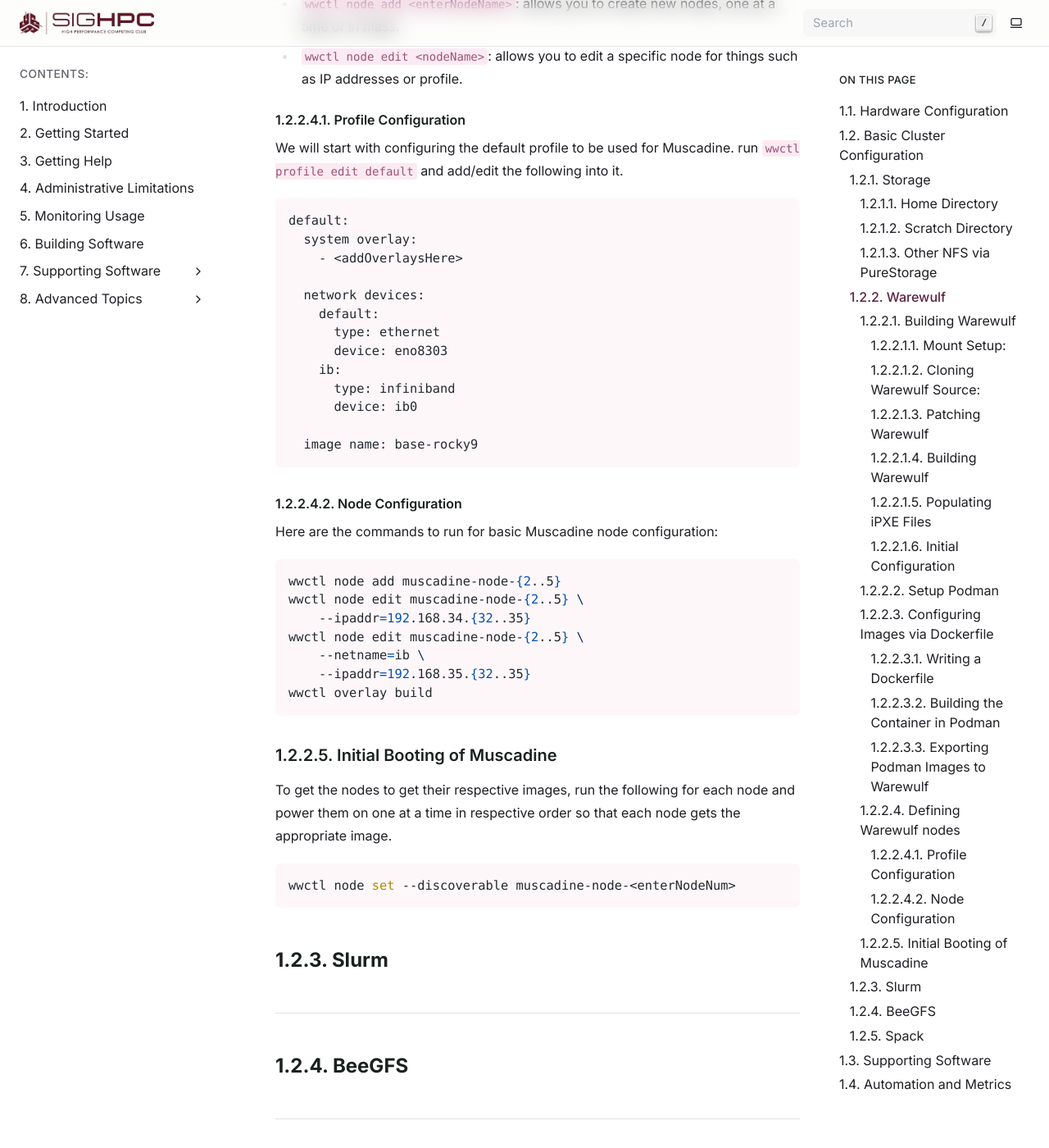
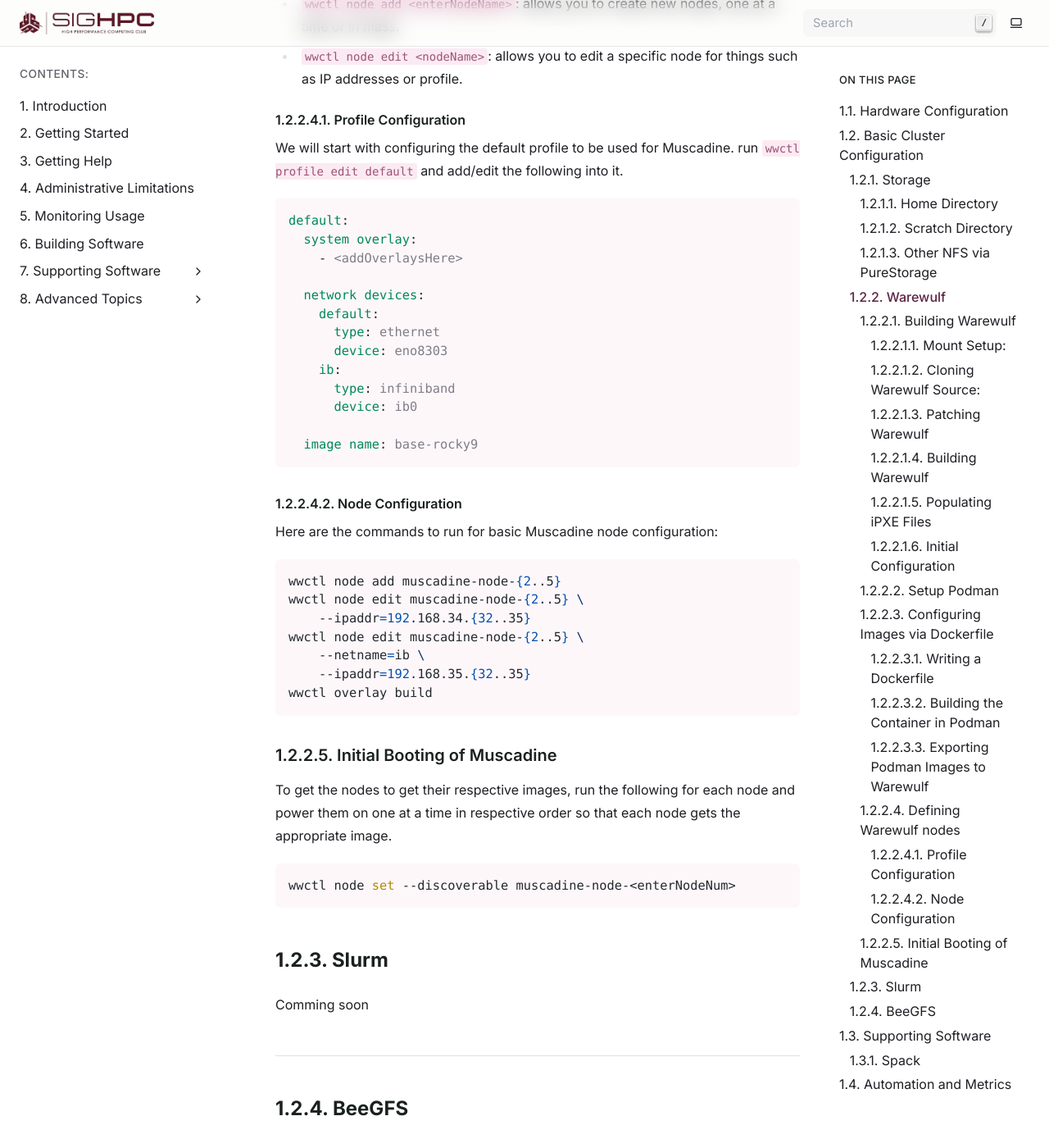
Before and after one commit to msstate-sighpc/muscadine-docs, a Sphinx documentation site: the page built from docs/admin/rebuild/sys-admin.md, in a window 1280 px wide and 1400 px high, scrolled down 6047 px. Shown: the whole window at 82% size. Built offline with Sphinx 7.4.7, drawn with Linux system fonts in a browser that asks for light colours; some of the changed text lies outside the part shown.

````diff
--- a/docs/admin/rebuild/sys-admin.md
+++ b/docs/admin/rebuild/sys-admin.md
@@ -22,7 +22,7 @@ The home directory is a shared directory hosted via NFS by the PureStorage syste
 
 To mount this NFS, add the following to `/etc/fstab`
 
-```/etc/fstab
+```text
 192.168.34.9:/home /home nfs defaults,nconnect=16 0 0
 ```
 
@@ -42,7 +42,7 @@ Other than `/home`, the PureStorage system will also provide several other NFS d
 
 To add these NFS mounts, add the following to `/etc/fstab`
 
-```/etc/fstab
+```text
 192.168.34.9:/apps /apps nfs defaults,nconnect=16 0 0
 192.168.34.9:/work /work nfs defaults,nconnect=16 0 0
 ```
@@ -69,7 +69,7 @@ To keep the VM that Warewulf will be running in small, we'll want to store all o
 
 Append the following to `/etc/fstab`
 
-```/etc/fstab
+```text
 muscadine-node-1.hpc.msstate.edu:/local/ww /opt/warewulf nfs defaults,nodev,noatime 0 0
 ```
 
@@ -181,7 +181,7 @@ Warewulf makes configuring nodes on mass easy and intuiative. here are a few com
 
 We will start with configuring the default profile to be used for Muscadine. run `wwctl profile edit default` and add/edit the following into it.
 
-```warewulf
+```yaml
 default:
   system overlay:
     - <addOverlaysHere>
@@ -219,19 +219,21 @@ wwctl node set --discoverable muscadine-node-<enterNodeNum>
 ```
 
 ##  Slurm
+Comming soon
 
 ---
 
 ##  BeeGFS
-
----
-
-##  Spack
+Comming soon
 
 ---
 
 # Supporting Software
 
+##  Spack
+See [Using Spack](../spack.md)
+
 ---
 
 # Automation and Metrics
+Comming soon
````
Also changed, not shown: docs/admin/spack.md (+1 -0 lines), docs/admin/warewulf.md (+2 -2 lines), docs/adv/git.md (+1 -1 lines), docs/index.md (+1 -2 lines), docs/monitoring.md (+1 -1 lines).
